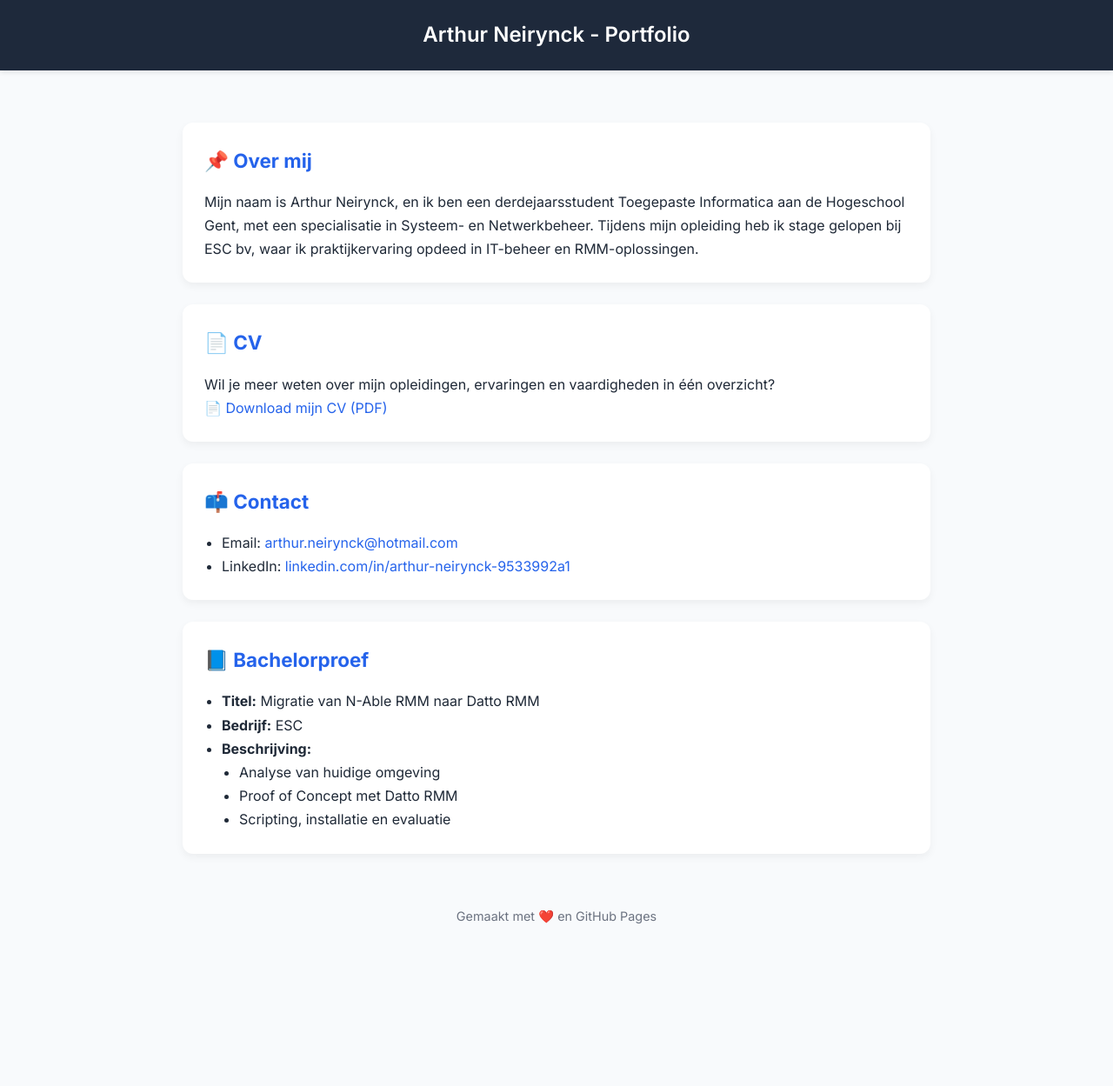
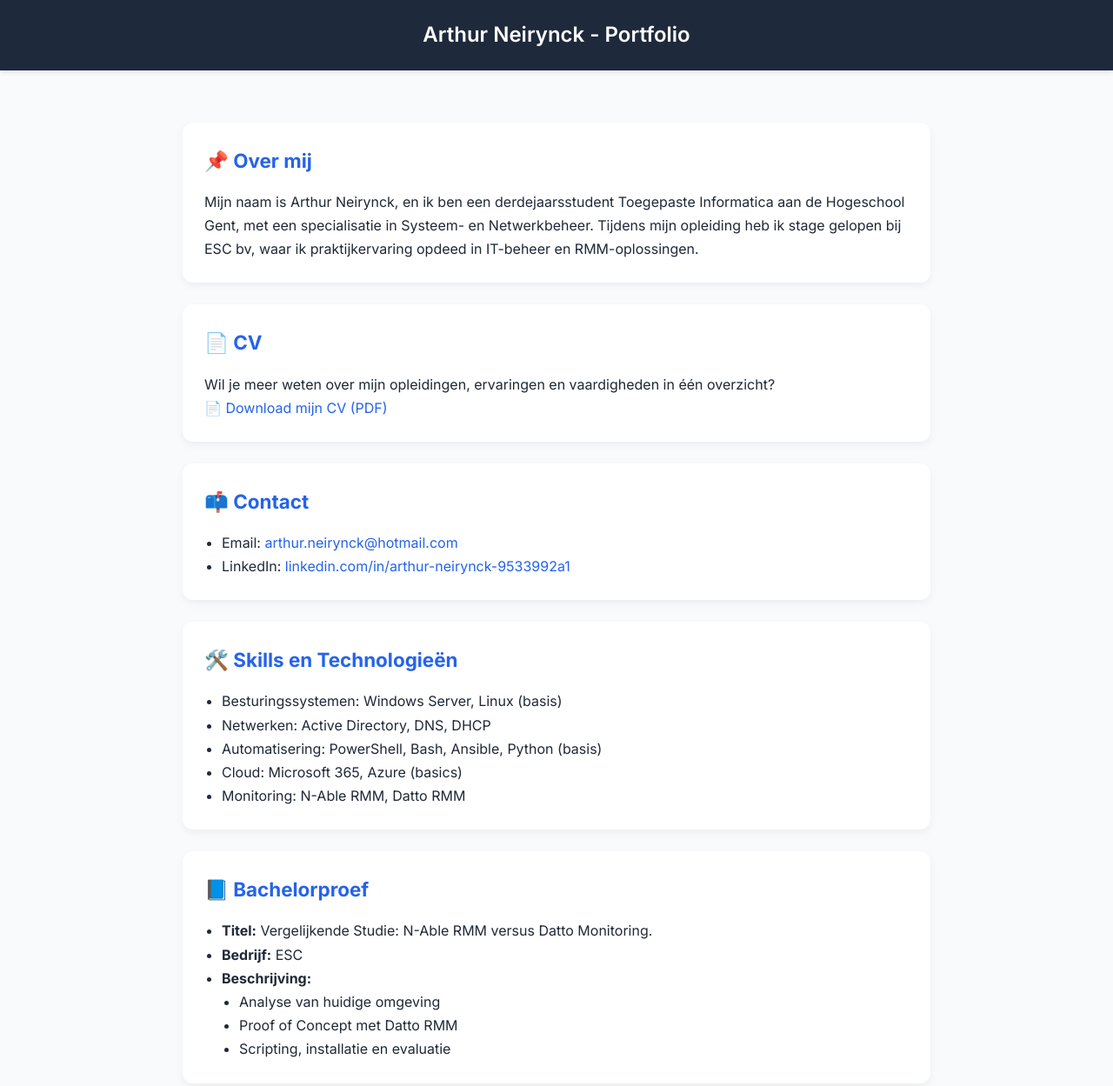
Before and after one commit to arthurneirynck/digitaal-portfolio, a plain HTML site: page index.html in a window 1280 px wide. Shown: the top 1249 px of the page at 87% size. Before the commit the page ends 1146 px from the top, so only its background shows below. Drawn offline with Linux system fonts and the light colour scheme.

Commit message:
Toevoegen Skills

```diff
--- a/index.html
+++ b/index.html
@@ -121,9 +121,20 @@
     </section>
 
     <section>
+      <h2>🛠️ Skills en Technologieën</h2>
+      <ul>
+        <li>Besturingssystemen: Windows Server, Linux (basis)</li>
+        <li>Netwerken: Active Directory, DNS, DHCP</li>
+        <li>Automatisering: PowerShell, Bash, Ansible, Python (basis)</li>
+        <li>Cloud: Microsoft 365, Azure (basics)</li>
+        <li>Monitoring: N-Able RMM, Datto RMM</li>
+      </ul>
+</section>
+
+    <section>
       <h2>📘 Bachelorproef</h2>
       <ul>
-        <li><strong>Titel:</strong> Migratie van N-Able RMM naar Datto RMM</li>
+        <li><strong>Titel:</strong> Vergelijkende Studie: N-Able RMM versus Datto Monitoring.</li>
         <li><strong>Bedrijf:</strong> ESC</li>
         <li><strong>Beschrijving:</strong>
           <ul>
```
